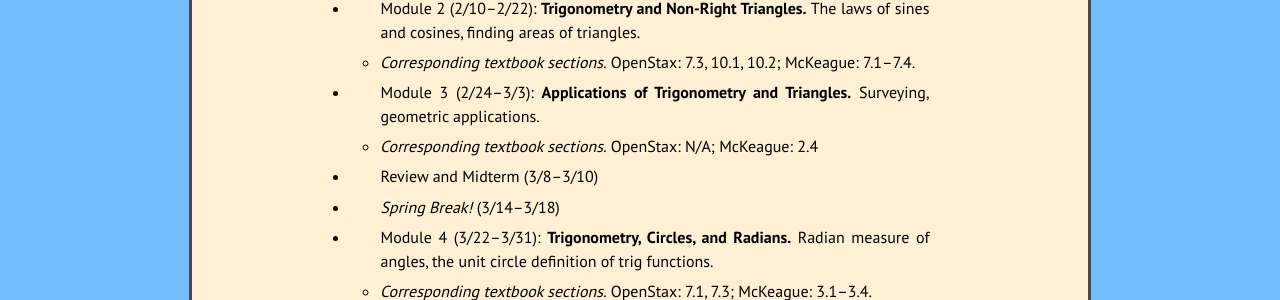
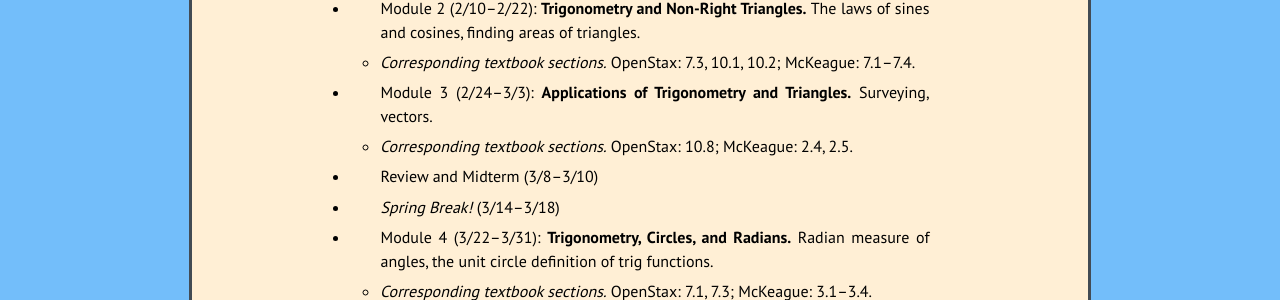
Before and after one commit to kamerynjw/kamerynjw.github.io, a Jekyll site: the page built from teaching/2022/math1316.md, in a window 1280 px wide. Shown: the part 774-1074 px from the top of the page. Built offline with Jekyll 4.4.1, drawn with Linux system fonts in a browser that asks for light colours; nearby versions of some CDN libraries.

Commit message:
schedule info update

```diff
--- a/teaching/2022/math1316.md
+++ b/teaching/2022/math1316.md
@@ -40,9 +40,9 @@ This course is organized into seven two-week modules.
 
     * *Corresponding textbook sections.* OpenStax: 7.3, 10.1, 10.2; McKeague: 7.1–7.4.
 
-* Module 3 (2/24–3/3): **Applications of Trigonometry and Triangles.** Surveying, geometric applications.
+* Module 3 (2/24–3/3): **Applications of Trigonometry and Triangles.** Surveying, vectors.
 
-    * *Corresponding textbook sections.* OpenStax: N/A; McKeague: 2.4
+    * *Corresponding textbook sections.* OpenStax: 10.8; McKeague: 2.4, 2.5.
 
 * Review and Midterm (3/8–3/10)
 
```
